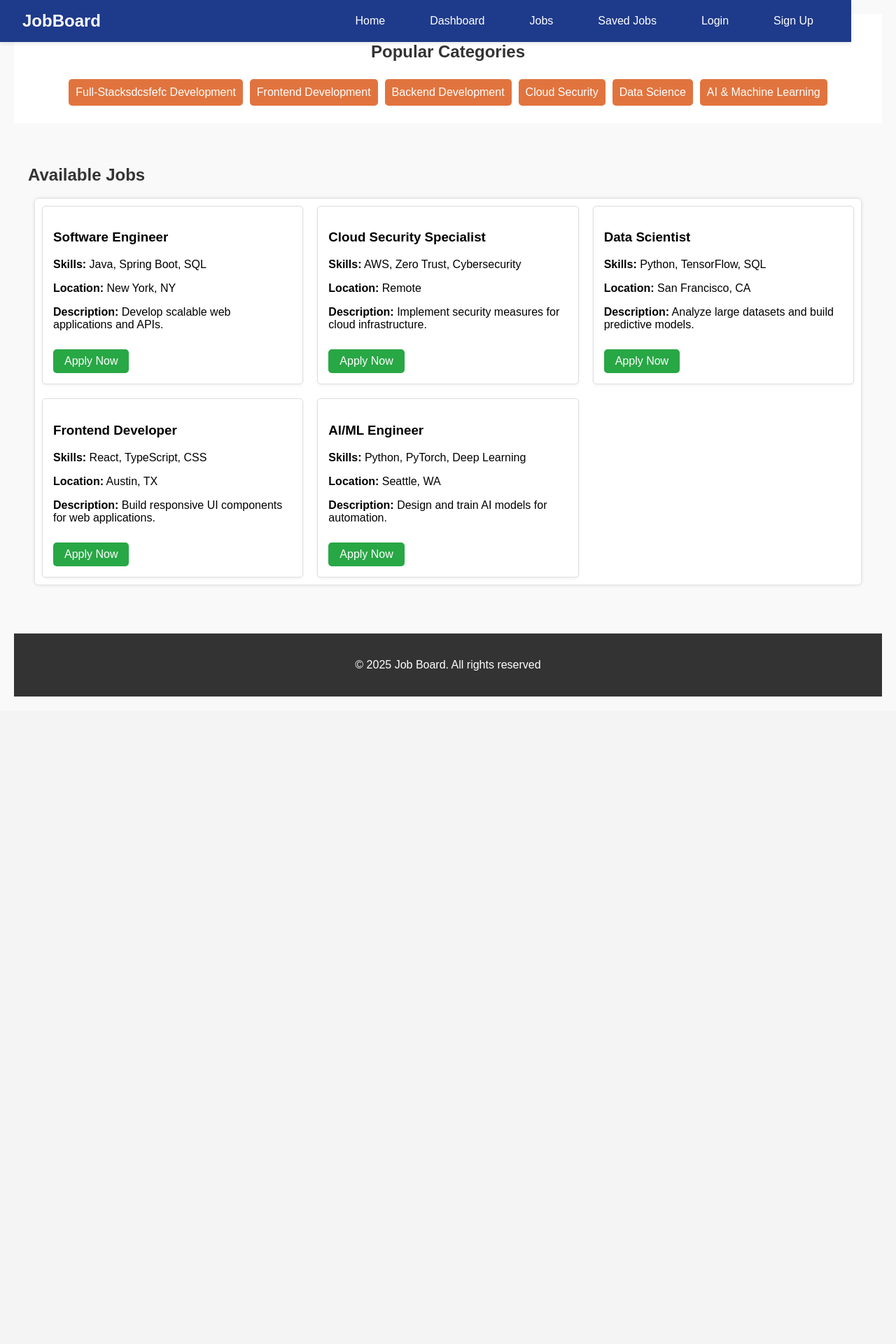
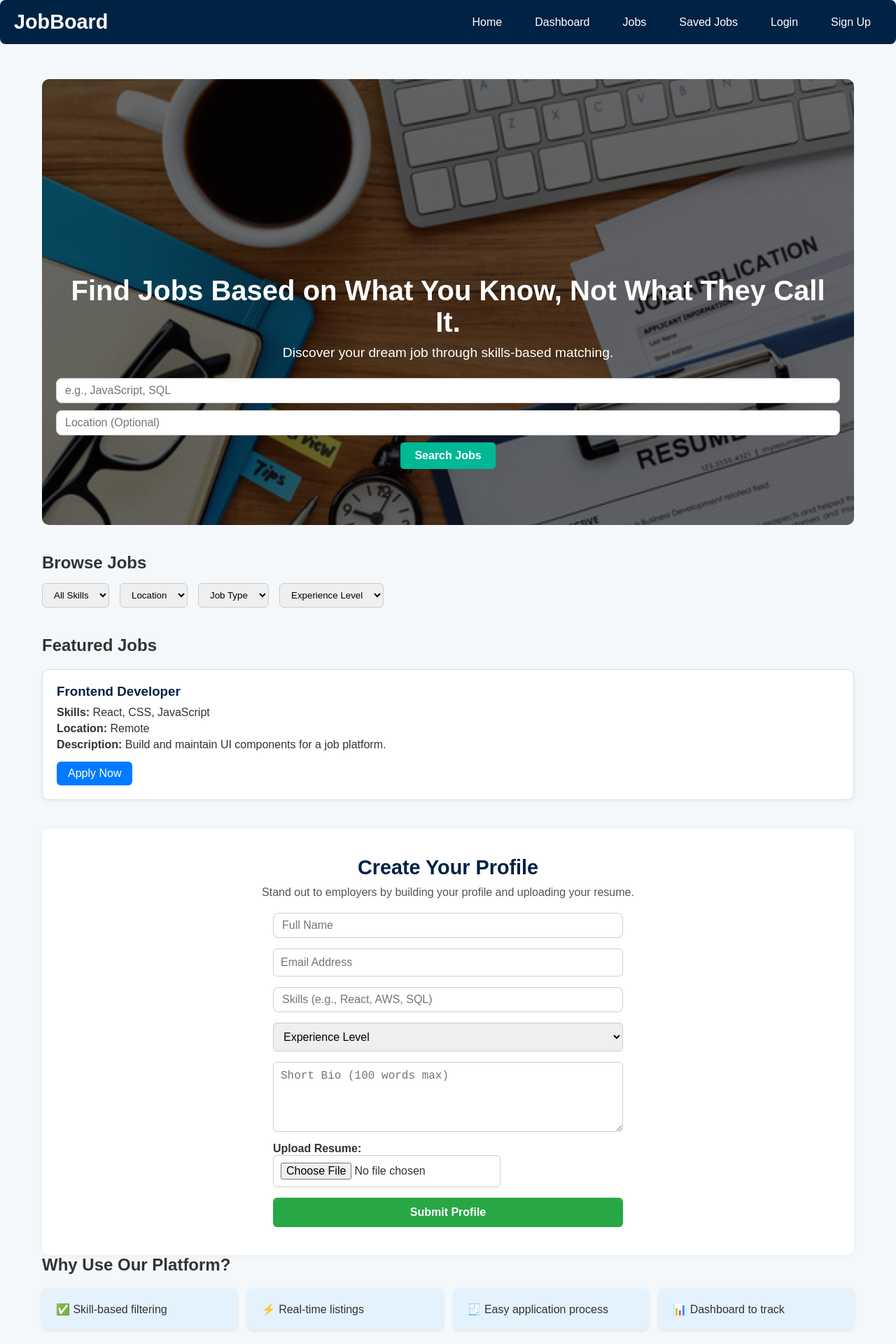
Before and after one commit to Nikhiluppen/jobportal, a React (Vite) app: page / in a window 1280 px wide. Shown: the top 1920 px of the page at 70% size. Before the commit the page ends 1015 px from the top, so only its background shows below. Built offline with nearby package versions, Linux system fonts and the light colour scheme.

Commit message:
homepage

```diff
--- a/src/pages/Home.jsx
+++ b/src/pages/Home.jsx
@@ -1,188 +1,145 @@
 import React from 'react';
 import { Link } from 'react-router-dom';
-import './home.css';
+import './home.css'; // Custom styles
+import jobsImage from '../Images/jobs.jpg'; // ✅ Import your image
 
 const Home = () => {
-  const jobs = [
-    {
-      title: "Software Engineer",
-      skills: ["Java", "Spring Boot", "SQL"],
-      location: "New York, NY",
-      description: "Develop scalable web applications and APIs.",
-    },
-    {
-      title: "Cloud Security Specialist",
-      skills: ["AWS", "Zero Trust", "Cybersecurity"],
-      location: "Remote",
-      description: "Implement security measures for cloud infrastructure.",
-    },
-    {
-      title: "Data Scientist",
-      skills: ["Python", "TensorFlow", "SQL"],
-      location: "San Francisco, CA",
-      description: "Analyze large datasets and build predictive models.",
-    },
-    {
-      title: "Frontend Developer",
-      skills: ["React", "TypeScript", "CSS"],
-      location: "Austin, TX",
-      description: "Build responsive UI components for web applications.",
-    },
-    {
-      title: "AI/ML Engineer",
-      skills: ["Python", "PyTorch", "Deep Learning"],
-      location: "Seattle, WA",
-      description: "Design and train AI models for automation.",
-    }
-  ];
-
   return (
-    <div className="home-container">
+    <div className="home-wrapper">
       {/* Navbar */}
       {/* <nav className="navbar">
-        <div className="logo">JobBoard</div>
+        <div className="logo">SkillOverTitle</div>
         <ul className="nav-links">
           <li><Link to="/">Home</Link></li>
-          <li><Link to="/pages">Pages</Link></li>
-          <li><Link to="/candidates">Candidates</Link></li>
-          <li><Link to="/savedjobs">SavedJobs</Link></li>
-          <li><Link to="/skills">Skills</Link></li>
+          <li><Link to="/dashboard">Dashboard</Link></li>
+          <li><Link to="/jobs">Jobs</Link></li>
+          <li><Link to="/saved-jobs">Saved Jobs</Link></li>
           <li><Link to="/login">Login</Link></li>
-          <li><Link to="/jobboard">JobBoard</Link></li>
-           <li><Link to="/dashboard">Dashboard</Link></li>
-          <li><Link to="/signup" className="signup-btn">Sign Up</Link></li>
+          <li><Link to="/signup">Sign Up</Link></li>
         </ul>
       </nav> */}
 
-      {/* Popular Categories */}
-      <section className="categories">
-        <h2>Popular Categories</h2>
-        <div className="category-list">
-          <Link to="/category/full-stack-development" className="category">Full-Stacksdcsfefc Development</Link>
-          <Link to="/category/frontend-development" className="category">Frontend Development</Link>
-          <Link to="/category/backend-development" className="category">Backend Development</Link>
-          <Link to="/category/cloud-security" className="category">Cloud Security</Link>
-          <Link to="/category/data-science" className="category">Data Science</Link>
-          <Link to="/category/ai-machine-learning" className="category">AI & Machine Learning</Link>
+      {/* Hero Section with Background Image */}
+      <section
+        className="hero-banner"
+        style={{
+          backgroundImage: `url(${jobsImage})`,
+          backgroundSize: 'cover',
+          backgroundPosition: 'center',
+          padding: '80px 20px',
+          color: 'white',
+          borderRadius: '10px',
+          textAlign: 'center',
+          marginBottom: '40px',
+        }}
+      >
+        <div className="hero-content">
+          <h1>Find Jobs Based on What You Know, Not What They Call It.</h1>
+          <p>Discover your dream job through skills-based matching.</p>
+          <div className="search-bar">
+            <input type="text" placeholder="e.g., JavaScript, SQL" />
+            <input type="text" placeholder="Location (Optional)" />
+            <button>Search Jobs</button>
+          </div>
         </div>
       </section>
 
-      {/* Available Jobs */}
-      <section className="job-listings">
-        <h2>Available Jobs</h2>
-        <div className="job-list">
-          {jobs.map((job, index) => (
-            <div key={index} className="job-card">
-              <h3>{job.title}</h3>
-              <p><strong>Skills:</strong> {job.skills.join(", ")}</p>
-              <p><strong>Location:</strong> {job.location}</p>
-              <p><strong>Description:</strong> {job.description}</p>
-              <Link to={`/apply/${index}`} className="apply-btn">Apply Now</Link>
-            </div>
-          ))}
+      {/* Filters */}
+      <section className="filters-section">
+        <h2>Browse Jobs</h2>
+        <div className="filters">
+          <select><option>All Skills</option></select>
+          <select><option>Location</option></select>
+          <select><option>Job Type</option></select>
+          <select><option>Experience Level</option></select>
         </div>
       </section>
 
+      {/* Featured Jobs */}
+      <section className="featured-jobs">
+        <h2>Featured Jobs</h2>
+        <div className="job-card">
+          <h3>Frontend Developer</h3>
+          <p><strong>Skills:</strong> React, CSS, JavaScript</p>
+          <p><strong>Location:</strong> Remote</p>
+          <p><strong>Description:</strong> Build and maintain UI components for a job platform.</p>
+          <Link to="/apply/1" className="apply-btn">Apply Now</Link>
+        </div>
+      </section>
+
+      {/* Add Profile Section */}
+<section className="create-profile">
+  <h2>Create Your Profile</h2>
+  <p>Stand out to employers by building your profile and uploading your resume.</p>
+
+  <form className="profile-form">
+    <input type="text" placeholder="Full Name" required />
+    <input type="email" placeholder="Email Address" required />
+    <input type="text" placeholder="Skills (e.g., React, AWS, SQL)" required />
+    <select>
+      <option value="">Experience Level</option>
+      <option value="fresher">Fresher</option>
+      <option value="mid">Mid-Level</option>
+      <option value="senior">Senior</option>
+    </select>
+    <textarea placeholder="Short Bio (100 words max)"></textarea>
+
+    <label className="upload-label">
+      Upload Resume:
+      <input type="file" accept=".pdf,.doc,.docx" />
+    </label>
+
+    <button type="submit" className="submit-btn">Submit Profile</button>
+  </form>
+</section>
+
+
+      {/* Why Use Our Platform */}
+      <section className="why-choose-us">
+        <h2>Why Use Our Platform?</h2>
+        <div className="cards">
+          <div className="card">✅ Skill-based filtering</div>
+          <div className="card">⚡ Real-time listings</div>
+          <div className="card">🧾 Easy application process</div>
+          <div className="card">📊 Dashboard to track</div>
+        </div>
+      </section>
+
+      {/* Call to Action */}
+      <section className="cta-section">
+        <div className="cta-jobseeker">
+          <h3>Create Your Profile Today and Get Matched Instantly</h3>
+          <Link to="/signup" className="cta-btn">Sign Up</Link>
+        </div>
+        <div className="cta-employer">
+          <h3>Looking for Talent? Post Jobs Now</h3>
+          <Link to="/postjob" className="cta-btn">Post a Job</Link>
+        </div>
+      </section>
+
+      {/* Testimonials */}
+      <section className="testimonials">
+        <h2>What People Say</h2>
+        <p>“This platform helped me find the right job in days!” </p>
+      </section>
+
+      {/* Newsletter */}
+      <section className="newsletter">
+        <h2>Get the latest job openings straight to your inbox</h2>
+        <input type="email" placeholder="Enter your email" />
+        <button>Subscribe</button>
+      </section>
+
       {/* Footer */}
-      <footer>
-        <p>&copy; 2025 Job Board. All rights reserved</p>
+      <footer className="footer">
+        <p>Contact us: +1 (314) 444-4444</p>
+        <ul>
+          <li><Link to="/privacy">Privacy Policy</Link></li>
+          <li><Link to="/terms">Terms & Conditions</Link></li>
+        </ul>
+        <p>Follow us: [FB] [X] [LinkedIn]</p>
+        <p>&copy; 2025 SkillOverTitle. All rights reserved.</p>
       </footer>
-
-      {/* Embedded CSS Styling */}
-      <style>{`
-        .home-container {
-          font-family: Arial, sans-serif;
-          padding: 20px;
-          background-color: #f9f9f9;
-        }
-        // .navbar {
-
-        //   display: flex;
-        //   justify-content: space-between;
-        //   align-items: center;
-        //   background-color: #333;
-        //   padding: 10px 20px;
-        // }
-        // .navbar .logo {
-        //   color: #fff;
-        //   font-size: 1.5rem;
-        //   font-weight: bold;
-        // }
-        .nav-links {
-          list-style: none;
-          display: flex;
-          margin: 0;
-          padding: 0;
-        }
-        .nav-links li {
-          margin: 0 10px;
-        }
-        .nav-links a {
-          color: #fff;
-          text-decoration: none;
-        }
-        .signup-btn {
-          background-color:rgb(106, 255, 0);
-          padding: 5px 10px;
-          border-radius: 5px;
-          color: #fff;
-        }
-        // .categories {
-        //   margin: 20px 0;
-        //   padding: 20px;
-        //   background-color: #fff;
-        //   border-radius: 5px;
-        //   box-shadow: 0 2px 4px rgba(0,0,0,0.1);
-        // }
-        // .category-list {
-        //   display: flex;
-        //   flex-wrap: wrap;
-        //   gap: 10px;
-        //   margin-top: 10px;
-        // }
-        // .category {
-        //   background-color: #eee;
-        //   padding: 8px 12px;
-        //   border-radius: 5px;
-        //   text-decoration: none;
-        //   color: #333;
-        // }
-        .job-listings {
-          margin: 20px 0;
-        }
-        .job-list {
-          display: grid;
-          grid-template-columns: repeat(auto-fit, minmax(300px, 1fr));
-          gap: 20px;
-        }
-        .job-card {
-          background-color: #fff;
-          padding: 15px;
-          border: 1px solid #ddd;
-          border-radius: 5px;
-          box-shadow: 0 2px 4px rgba(0,0,0,0.05);
-        }
-        .apply-btn {
-          display: inline-block;
-          margin-top: 10px;
-          padding: 8px 16px;
-          background-color: #28a745;
-          color: #fff;
-          text-decoration: none;
-          border-radius: 5px;
-          transition: background-color 0.3s;
-        }
-        .apply-btn:hover {
-          background-color: #218838;
-        }
-        footer {
-          text-align: center;
-          padding: 20px;
-          background-color: #333;
-          color: #fff;
-          margin-top: 40px;
-        }
-      `}</style>
     </div>
   );
 };
--- a/src/pages/home.css
+++ b/src/pages/home.css
@@ -1,213 +1,343 @@
-body {
-    font-family: Arial, sans-serif;
+/* Reset some defaults */
+* {
+  box-sizing: border-box;
   margin: 0;
   padding: 0;
-    background: #f4f4f4;
 }
 
-.container {
+body, html {
+  font-family: 'Segoe UI', Tahoma, Geneva, Verdana, sans-serif;
+  background-color: #f5f8fa;
+  color: #333;
+}
+
+/* Wrapper */
+.home-wrapper {
+  max-width: 1200px;
+  margin: 0 auto;
+  padding: 20px;
+}
+
+/* Navbar */
+.navbar {
+  display: flex;
+  justify-content: space-between;
+  align-items: center;
+  background-color: #002244;
+  padding: 15px 20px;
+  border-radius: 8px;
+  margin-bottom: 30px;
+}
+
+.logo {
+  font-size: 1.8rem;
+  color: #fff;
+  font-weight: bold;
+}
+
+.nav-links {
+  display: flex;
+  list-style: none;
+  gap: 15px;
+}
+
+.nav-links li a {
+  color: #fff;
+  text-decoration: none;
+  font-weight: 500;
+  transition: color 0.3s ease;
+}
+
+.nav-links li a:hover {
+  color: #00e0ff;
+}
+
+/* Hero Banner */
+.hero-banner {
+  background-size: cover;
+  background-position: center;
+  padding: 80px 30px;
+  border-radius: 10px;
+  color: white;
   text-align: center;
-    padding: 20px;
-    background: #a0c5ea;
+  background-blend-mode: overlay;
+  background-color: rgba(0, 0, 0, 0.6);
+  margin-bottom: 40px;
+}
+
+.hero-content h1 {
+  font-size: 2.5rem;
+  margin-bottom: 10px;
   color: white;
+}
 
+.hero-content p {
+  font-size: 1.2rem;
+  margin-bottom: 25px;
 }
 
 .search-bar {
-
-    margin-top: 10px;
-    align-items: center;
   display: flex;
-    justify-content: center;
-    background-color: #ccc;
-    padding: 10px;
-    border-radius: 50px;
-    margin-bottom: 20px;
-    margin-left: 500px;
-
-    margin-right: 500px;
-
-
-
-
-}
-
-.search-bar input {
-    padding: 10px;
-    margin: 5px;
-    width: 200px;
-    border: solid 1px #ccc;
-    border-radius: 10px;
-    border-color: #e74c3c;
-    align-items: center;
-}
-
-.search-bar button {
-  align-items: center;
-    padding: 10px;
-    background: #27ae60;
-    color: white;
-    border: none;
-    cursor: pointer;
-    justify-content: center;
-}
-
-.categories {
-    padding: 20px;
-    background: white;
-    text-align: center;
-}
-
-.category-list {
-    display: flex;
+  gap: 10px;
   justify-content: center;
   flex-wrap: wrap;
 }
 
-.category {
-    background: #e1743e;
-    color: white;
-    padding: 10px;
-    margin: 5px;
+.search-bar input {
+  padding: 10px 15px;
   border-radius: 5px;
+  border: 1px solid #ccc;
+  width: 220px;
 }
 
-.job-listings {
-    padding: 20px;
+.search-bar button {
+  padding: 10px 20px;
+  border: none;
+  background-color: #00b894;
+  color: white;
+  font-weight: bold;
+  border-radius: 5px;
+  cursor: pointer;
+  transition: 0.3s ease;
 }
 
-.job {
-    background: rgb(226, 173, 173);
-    padding: 15px;
-    margin: 10px;
-    border-radius: 5px;
-    box-shadow: 0px 0px 5px #ccc;
-    color: #000;
-    display: flex;
+.search-bar button:hover {
+  background-color: #019875;
 }
 
-.job h3 {
-    margin: 0;
+/* Filters */
+.filters-section {
+  margin-bottom: 40px;
 }
 
-.job button {
-    background: #e74c3c;
-    color: white;
-    padding: 10px;
-    border: none;
-    cursor: pointer;
-}
-.job-list{
-    display: card;
-    flex-direction: column;
-    align-items: center;
-    justify-content: center;
-    margin: 10px;
-    padding: 10px;
-    background: #fff;
-    border-radius: 5px;
-    box-shadow: 0px 0px 5px #ccc;
-    color: #000;
-}
-.h1{
-    color: #e6e0e0;
-}
-/* Navbar Styling */
-.navbar {
-  position: fixed;
-  top: 0;
-  left: 0;
-  width: 90%;
-  z-index: 1000;
-  background-color: #dcdee3; /* Dark blue */
-  color: white;
-  padding: 16px 32px;
-  display: flex;
-  justify-content: space-between;
-  align-items: center;
-  box-shadow: 0 2px 6px rgba(0, 0, 0, 0.1);
+.filters-section h2 {
+  margin-bottom: 15px;
+  font-size: 1.5rem;
 }
 
-  .logo {
+.filters {
+  display: flex;
+  gap: 15px;
+  flex-wrap: wrap;
+}
+
+.filters select {
+  padding: 8px 12px;
+  border-radius: 6px;
+  border: 1px solid #ccc;
+}
+
+/* Featured Jobs */
+.featured-jobs {
+  margin-bottom: 40px;
+}
+
+.featured-jobs h2 {
+  margin-bottom: 20px;
+}
+
+.job-card {
+  background-color: #fff;
+  border: 1px solid #ddd;
+  border-radius: 10px;
+  padding: 20px;
+  box-shadow: 0 2px 8px rgba(0,0,0,0.05);
+  margin-bottom: 20px;
+}
+
+.job-card h3 {
+  margin-bottom: 10px;
+  color: #002244;
+}
+
+.job-card p {
+  margin-bottom: 5px;
+}
+
+.apply-btn {
+  margin-top: 10px;
+  display: inline-block;
+  padding: 8px 16px;
+  background-color: #007bff;
+  color: white;
+  border-radius: 6px;
+  text-decoration: none;
+  font-weight: 500;
+  transition: background-color 0.3s ease;
+}
+
+.apply-btn:hover {
+  background-color: #0056b3;
+}
+
+/* Why Choose Us */
+.why-choose-us h2 {
+  margin-bottom: 20px;
+}
+
+.cards {
+  display: flex;
+  flex-wrap: wrap;
+  gap: 15px;
+}
+
+.card {
+  background-color: #e3f2fd;
+  padding: 20px;
+  flex: 1;
+  min-width: 200px;
+  border-radius: 8px;
+  box-shadow: 0 1px 4px rgba(0,0,0,0.1);
+}
+
+/* CTA Section */
+.cta-section {
+  background-color: #fdf6e3;
+  padding: 40px 20px;
+  border-radius: 10px;
+  margin: 40px 0;
+  text-align: center;
+}
+
+.cta-section h3 {
   font-size: 1.5rem;
+  margin-bottom: 20px;
+}
+
+.cta-btn {
+  padding: 10px 20px;
+  background-color: #ff9800;
+  color: white;
+  border: none;
+  border-radius: 6px;
+  text-decoration: none;
+  font-weight: bold;
+  transition: 0.3s ease;
+}
+
+.cta-btn:hover {
+  background-color: #e68900;
+}
+
+/* Newsletter */
+.newsletter {
+  background-color: #ecf0f1;
+  padding: 30px;
+  border-radius: 10px;
+  text-align: center;
+  margin-bottom: 40px;
+}
+
+.newsletter input[type="email"] {
+  padding: 10px;
+  border-radius: 5px;
+  border: 1px solid #ccc;
+  width: 250px;
+  margin-right: 10px;
+}
+
+.newsletter button {
+  padding: 10px 15px;
+  background-color: #2ecc71;
+  color: white;
+  border: none;
+  border-radius: 5px;
   font-weight: bold;
 }
 
-  .nav-links {
-    list-style: none;
-    display: flex;
-    gap: 20px;
+.newsletter button:hover {
+  background-color: #27ae60;
 }
 
-  .nav-links li {
-    display: inline;
+/* Footer */
+.footer {
+  background-color: #002244;
+  color: white;
+  text-align: center;
+  padding: 30px 15px;
+  border-radius: 10px;
 }
 
-  .nav-links a {
-    color: white;
-    text-decoration: none;
-    padding: 8px 12px;
-    border-radius: 4px;
-    transition: background 0.3s ease-in-out;
+.footer ul {
+  list-style: none;
+  margin: 10px 0;
+  padding: 0;
+  display: flex;
+  justify-content: center;
+  gap: 15px;
 }
 
-  .nav-links a:hover {
-    background: #34495e;
+.footer ul li a {
+  color: #b3e5fc;
+  text-decoration: none;
 }
 
-  .signup-btn {
-    background-color: #27ae60;
-    padding: 8px 12px;
-    border-radius: 4px;
+.footer ul li a:hover {
+  text-decoration: underline;
+}
+.h1{
+  color: white;
 }
 
-  .signup-btn:hover {
-    background-color: #2ecc71;
-  }
-  .p{
-    color: #000;
+.create-profile {
+  background-color: #fff;
+  padding: 40px 20px;
+  margin-top: 40px;
+  border-radius: 10px;
+  box-shadow: 0 1px 8px rgba(0,0,0,0.05);
+  text-align: center;
 }
 
-  .navbar {
-    position: fixed;
-    top: 0;
-    left: 0;
-    width: 90%;
-    z-index: 1000;
-    background-color: #1e3a8a;
-    color: white;
-    padding: 16px 32px;
-    display: flex;
-    justify-content: space-between;
-    align-items: center;
-    box-shadow: 0 2px 6px rgba(0, 0, 0, 0.1);
+.create-profile h2 {
+  font-size: 1.8rem;
+  margin-bottom: 10px;
+  color: #002244;
 }
 
-  .home-container {
-    padding-top: 80px;
+.create-profile p {
+  margin-bottom: 20px;
+  color: #555;
 }
 
-  .nav-links {
-    list-style: none;
+.profile-form {
   display: flex;
-    gap: 20px;
-    margin: 0;
-    padding: 0;
+  flex-direction: column;
+  gap: 15px;
+  max-width: 500px;
+  margin: 0 auto;
 }
 
-  .nav-links li a {
-    color: white;
-    text-decoration: none;
-    font-weight: 500;
+.profile-form input,
+.profile-form select,
+.profile-form textarea {
+  padding: 10px;
+  border-radius: 6px;
+  border: 1px solid #ccc;
+  font-size: 1rem;
 }
 
-  .nav-links li a:hover {
-    text-decoration: underline;
+.profile-form textarea {
+  resize: vertical;
+  height: 100px;
 }
 
-  .signup-btn {
-    background-color: #facc15;
-    color: #1e3a8a;
-    padding: 6px 12px;
+.upload-label {
+  font-weight: bold;
+  display: flex;
+  flex-direction: column;
+  align-items: flex-start;
+}
+
+.submit-btn {
+  padding: 12px;
+  background-color: #28a745;
+  color: white;
+  border: none;
+  font-weight: bold;
   border-radius: 6px;
+  cursor: pointer;
 }
+
+.submit-btn:hover {
+  background-color: #218838;
+}
```
Also changed, not shown: src/Images/jobs.jpg (added). Lines whose indentation alone changed are shown as unchanged.
